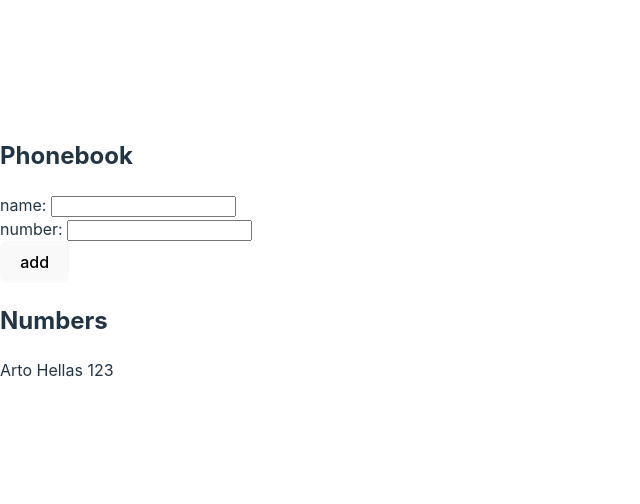
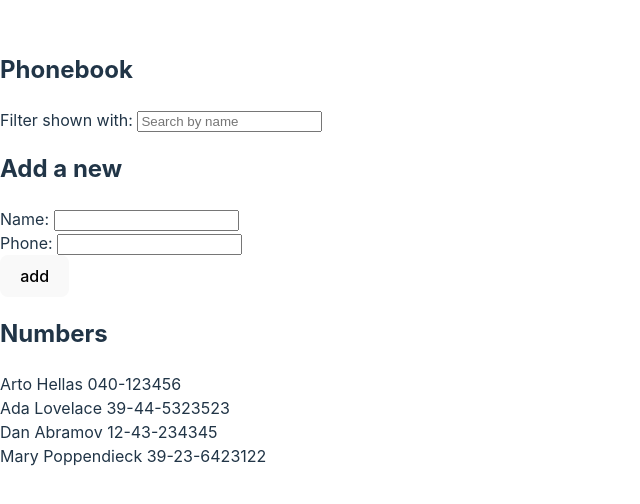
Before and after one commit to hnakao/full-stack-open, a React (Vite) app in the folder part2/phonebook/: page / in a window 1280 px wide. Shown: the part 150-654 px from the top of the page, without its empty margins (0-640 px from the left). Built offline with nearby package versions, Linux system fonts and the light colour scheme.

Commit message:
Implement a search field by name

```diff
--- a/part2/phonebook/src/App.jsx
+++ b/part2/phonebook/src/App.jsx
@@ -2,8 +2,12 @@
 
 const App = () => {
   const [persons, setPersons] = useState([
-    { name: "Arto Hellas", number: "123" },
+    { name: "Arto Hellas", number: "040-123456", id: 1 },
+    { name: "Ada Lovelace", number: "39-44-5323523", id: 2 },
+    { name: "Dan Abramov", number: "12-43-234345", id: 3 },
+    { name: "Mary Poppendieck", number: "39-23-6423122", id: 4 },
   ]);
+
   const [newName, setNewName] = useState("");
   const [newNumber, setNewNumber] = useState("");
 
@@ -29,12 +33,31 @@
     setNewNumber(e.target.value);
   };
 
+  const handleSearch = (e) => {
+    const search = e.target.value;
+    const filteredPersons = persons.filter((person) =>
+      person.name.toLowerCase().includes(search.toLowerCase())
+    );
+    setPersons(filteredPersons);
+  };
+
   return (
     <div>
       <h2>Phonebook</h2>
+      <div>
+        <label htmlFor="search">Filter shown with: </label>
+        <input
+          type="text"
+          name="search"
+          id="search"
+          placeholder="Search by name"
+          onChange={handleSearch}
+        />
+      </div>
+      <h2>Add a new</h2>
       <form onSubmit={onSubmit}>
         <div>
-          name:{" "}
+          <label htmlFor="name">Name: </label>
           <input
             type="text"
             name="name"
@@ -43,7 +66,7 @@
           />
         </div>
         <div>
-          number:{" "}
+          <label htmlFor="phone">Phone: </label>
           <input
             type="text"
             name="phone"
```
